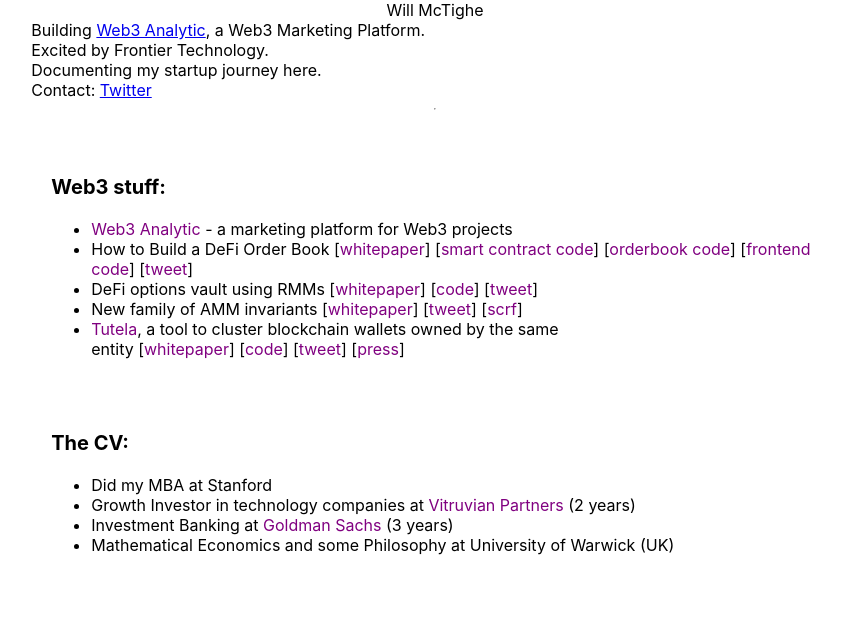
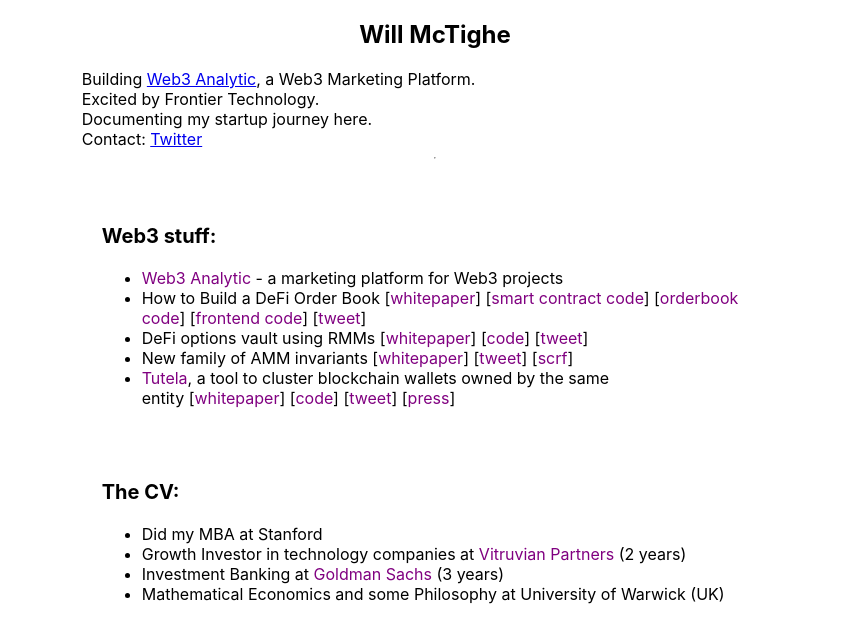
Before and after one commit to Tiggy560/my-website, a React (Create React App) app: page / in a window 1280 px wide. Shown: the top 642 px of the page, without its empty margins (205-1046 px from the left). Built offline with nearby package versions, Linux system fonts and the light colour scheme.

Commit message:
Left Align header

```diff
--- a/src/App.css
+++ b/src/App.css
@@ -1,85 +1,21 @@
 .App {
-  text-align: center;
-  background-size: cover;
-  background-repeat: no-repeat;
-  background-position: center center;
+  padding-top: 20px; /* Added space above the header */
   min-height: 100vh;
 }
 
-.App-header-white {
-  background-color: white;
-  height: 60px;
-  display: flex;
-  align-items: center;
-  justify-content: center;
-  width: 100%;
-  position: fixed;
-  top: 0;
-  left: 0;
-  z-index: 1000;
-  box-shadow: 0px 4px 12px rgba(0, 0, 0, 0.1);
-}
-
-.centered-photo {
-  margin-left: 70px;
-  margin-top: 20px;
-  margin-right: 70px;
-  width: 300px; /* Increased the size */
-  height: auto;
-  object-fit: contain; /* To make sure it's completely visible */
-}
-
-
-.content-container {
-  display: flex;
-  align-items: center;
-  justify-content: center;
-  flex-wrap: wrap;
-  padding: 20px;
+header {
+  text-align: center;
+  font-size: 24px; /* Adjust the font size as needed */
+  font-weight: bold;
+  margin-bottom: 20px; /* Space between header and content */
 }
 
 .content {
-  max-width: 80ch;
-  margin: 0 auto; /* Center the content */
+  max-width: 70ch;
+  margin: 0 auto; /* Centers the content */
   display: flex;
   flex-direction: column;
   align-items: flex-start; /* Aligns items to the start */
-}
-
-
-.photo-text-wrapper {
-  display: flex;
-  align-items: flex-start; /* Aligns items to the top */
-  margin-top: 80px; /* Added margin to move below the header */
-}
-
-@media (max-width: 768px) {
-  .content-container {
-    flex-direction: column;
-  }
-
-  .centered-photo {
-    margin-left: auto;
-    margin-right: auto;
-    margin-bottom: 20px;
-  }
-
-  .content {
-    max-width: 100%;
-  }
-
-  .photo-text-wrapper {
-    flex-direction: column;
-    align-items: center;
-  }
-
-}
-
-.big-text {
-  font-size: 24px;
-  font-weight: bold;
-  text-align: center;
-  margin-top: 20px;
 }
 
 .section {
```
